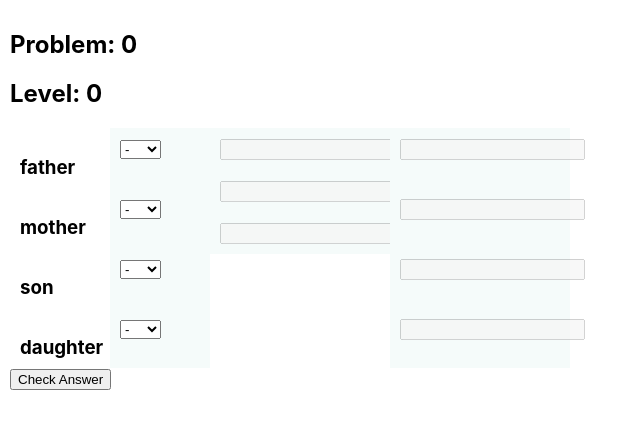
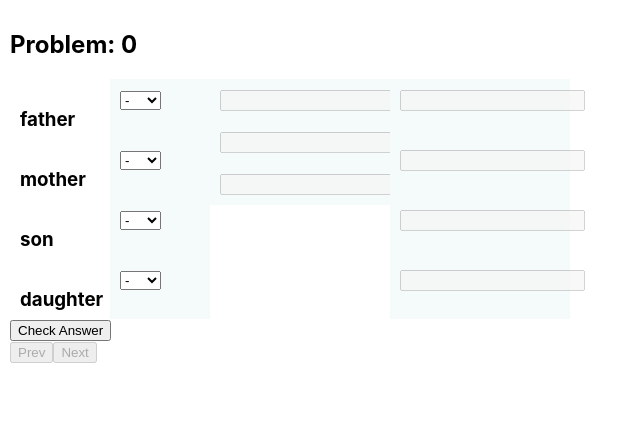
Before and after one commit to shafi-fiqh/inheritance, a React (Create React App) app in the folder ui/app/: page / in a window 1280 px wide. Shown: the top 428 px of the page, without its empty margins (0-640 px from the left). Built offline with nearby package versions, Linux system fonts and the light colour scheme.

Commit message:
Components, multiple problems with navigation (#54)
* Component refactor

* Components - multiple problems

* Fix prev / next disable logic

Co-authored-by: Salman Tariq <salman@epochapp.com>

```diff
--- a/ui/app/src/App.js
+++ b/ui/app/src/App.js
@@ -1,129 +1,54 @@
 import _ from 'lodash';
 
-import { levels } from './constants';
-import useProblems from './hooks/useProblems';
+import { useState } from 'react';
+
 import './App.css';
+
+import { Problem } from './components/components';
 
 import problemSet from './problems.json';
 
 // TODO: Is total shares for the last level an input? How will they know what to put there
 
 function App() {
-  const {
-    inheritors,
-    problem,
-    level,
-    basicShareInputProps,
-    updateBasicShareAnswers,
-    checkAnswers,
-    intermediateShareInputProps,
-    updateIntermediateShareAnswers,
-    finalShareInputProps,
-    updateFinalShareAnswers
-  } = useProblems(problemSet);
+  const [currentProblem, setCurrentProblem] = useState(0);
+  const [solvedProblems, setSolvedProblems] = useState({});
 
-  const inheritorsDisplay = _.map(inheritors, (inheritor, i) => (
-    // TODO: Extract into component
-    <div key={i} className="inheritor">
-      <h3> {inheritor.key}</h3>
-    </div>
-  ));
-
-  const onBasicSharesChange = (changedIndex, value) => {
-    const answers = _.map(basicShareInputProps, 'value');
-    answers[changedIndex] = value;
-    updateBasicShareAnswers(answers);
+  const onProblemSolved = (problemIndex) => {
+    setSolvedProblems({ ...solvedProblems, [problemIndex]: true });
   };
 
-  const basicShareDropdowns = _.map(basicShareInputProps, (input, i) => {
-    const style = {
-      backgroundColor: input.backgroundColor
-    };
-    return (
-      // TODO: Extract into component
-      <div key={i} className="basic-share-select" style={style}>
-        <select
-          value={input.value !== null ? input.value : '-'}
-          onChange={(e) => onBasicSharesChange(i, e.target.value)}
-        >
-          <option value="-">-</option>
-          <option value="1/2">1/2</option>
-          <option value="1/3">1/3</option>
-          <option value="1/4">1/4</option>
-          <option value="1/6">1/6</option>
-          <option value="1/8">1/8</option>
-          <option value="2/3">2/3</option>
-          <option value="U">U</option>
-        </select>
-      </div>
-    );
-  });
-
-  const onIntermediateSharesChange = (changedIndex, value) => {
-    const answers = _.map(intermediateShareInputProps, 'value');
-    answers[changedIndex] = value;
-    updateIntermediateShareAnswers(answers);
+  const goToPrevProblem = () => {
+    if (currentProblem > 0) {
+      setCurrentProblem(currentProblem - 1);
+    }
   };
 
-  const intermediateShareInputs = _.map(intermediateShareInputProps, (input, i) => {
-    const style = {
-      backgroundColor: input.backgroundColor,
-      height: `${input.size * 40}.px`,
-      paddingTop: `${input.size * 10}.px`,
-      paddingBottom: `${input.size * 10}.px`
-    };
-    const isDisabled = level < levels.TWO;
-    return (
-      // TODO: Extract into component
-      <div key={i} className="intermediate-share-input" style={style}>
-        <input
-          disabled={isDisabled}
-          type="number"
-          value={input.value}
-          onChange={(e) => onIntermediateSharesChange(i, e.target.value)}
-        />
-      </div>
-    );
-  });
-
-  const onFinalSharesChange = (changedIndex, value) => {
-    const answers = _.map(finalShareInputProps, 'value');
-    answers[changedIndex] = value;
-    updateFinalShareAnswers(answers);
+  const goToNextProblem = () => {
+    if (solvedProblems[currentProblem] && currentProblem + 1 < problemSet.length) {
+      setCurrentProblem(currentProblem + 1);
+    }
   };
 
-  const finalShareInputs = _.map(finalShareInputProps, (input, i) => {
-    const style = {
-      backgroundColor: input.backgroundColor
-    };
-    const isDisabled = level !== levels.THREE;
+  const problems = _.map(problemSet, (problem, i) => {
     return (
-      // TODO: Extract into component
-      <div key={i} className="final-share-input" style={style}>
-        <input
-          disabled={isDisabled}
-          type="number"
-          value={input.value}
-          onChange={(e) => onFinalSharesChange(i, e.target.value)}
-        />
+      <div key={i} style={{ display: currentProblem == i ? 'block' : 'none' }}>
+        <Problem problem={problem} onProblemSolved={() => onProblemSolved(i)} />
       </div>
     );
   });
 
   return (
     <div className="App">
-      <h2>Problem: {problem}</h2>
-      <h2>Level: {level}</h2>
-      <div className="problem-container">
-        {/* TODO: Extract into component */}
-        <div className="column">{inheritorsDisplay}</div>
-        <div className="column">{basicShareDropdowns}</div>
-        <div className="column">{intermediateShareInputs}</div>
-        <div className="column">{finalShareInputs}</div>
-      </div>
-      {/* TODO: Previous problem */}
-      <input type="button" value="Check Answer" onClick={checkAnswers} />
-      {/* TODO: Next problem */}
+      <h2>Problem: {currentProblem}</h2>
+      {problems}
+      <input type="button" value="Prev" onClick={goToPrevProblem} disabled={currentProblem === 0} />
+      <input
+        type="button"
+        value="Next"
+        onClick={goToNextProblem}
+        disabled={currentProblem === problemSet.length - 1 || !solvedProblems[currentProblem]}
+      />
     </div>
   );
 }
--- /dev/null
+++ b/ui/app/src/components/BasicShareSelect.jsx
@@ -0,0 +1,21 @@
+const BasicShareSelect = ({ index, value, bgColor, onSelect }) => {
+  return (
+    <div className="basic-share-select" style={{ backgroundColor: bgColor }}>
+      <select
+        value={value !== null ? value : '-'}
+        onChange={(e) => onSelect(index, e.target.value)}
+      >
+        <option value="-">-</option>
+        <option value="1/2">1/2</option>
+        <option value="1/3">1/3</option>
+        <option value="1/4">1/4</option>
+        <option value="1/6">1/6</option>
+        <option value="1/8">1/8</option>
+        <option value="2/3">2/3</option>
+        <option value="U">U</option>
+      </select>
+    </div>
+  );
+};
+
+export default BasicShareSelect;
--- /dev/null
+++ b/ui/app/src/components/FinalShareInput.jsx
@@ -0,0 +1,17 @@
+import { levels } from '../constants';
+
+const FinalShareInput = ({ index, bgColor, onChange, level, value }) => {
+  const isDisabled = level !== levels.THREE;
+  return (
+    <div className="final-share-input" style={{ backgroundColor: bgColor }}>
+      <input
+        disabled={isDisabled}
+        type="number"
+        value={value}
+        onChange={(e) => onChange(index, e.target.value)}
+      />
+    </div>
+  );
+};
+
+export default FinalShareInput;
--- /dev/null
+++ b/ui/app/src/components/Inheritor.jsx
@@ -0,0 +1,7 @@
+const Inheritor = ({ inheritor }) => (
+  <div className="inheritor">
+    <h3> {inheritor.key}</h3>
+  </div>
+);
+
+export default Inheritor
--- /dev/null
+++ b/ui/app/src/components/IntermediateShareInput.jsx
@@ -0,0 +1,25 @@
+import { levels } from '../constants';
+
+const IntermediateShareInput = ({ index, size, bgColor, onChange, value, level }) => {
+  const style = {
+    backgroundColor: bgColor,
+    height: `${size * 40}.px`,
+    paddingTop: `${size * 10}.px`,
+    paddingBottom: `${size * 10}.px`
+  };
+
+  const isDisabled = level < levels.TWO;
+
+  return (
+    <div key={index} className="intermediate-share-input" style={style}>
+      <input
+        disabled={isDisabled}
+        type="number"
+        value={value}
+        onChange={(e) => onChange(index, e.target.value)}
+      />
+    </div>
+  );
+};
+
+export default IntermediateShareInput;
--- /dev/null
+++ b/ui/app/src/components/Problem.jsx
@@ -0,0 +1,100 @@
+import _ from 'lodash';
+import { useEffect } from 'react';
+import { Inheritor, BasicShareSelect, IntermediateShareInput, FinalShareInput } from './components';
+import useProblem from '../hooks/useProblem';
+
+const Problem = ({ problem, onProblemSolved }) => {
+  const {
+    isProblemSolved,
+    inheritors,
+    level,
+    basicShareInputProps,
+    intermediateShareInputProps,
+    finalShareInputProps,
+    updateBasicShareAnswers,
+    updateIntermediateShareAnswers,
+    updateFinalShareAnswers,
+    checkAnswers
+  } = useProblem(problem);
+
+  useEffect(() => {
+    if (isProblemSolved) {
+      onProblemSolved();
+    }
+  }, [onProblemSolved, isProblemSolved]);
+
+  const inheritorsDisplay = _.map(inheritors, (inheritor, i) => (
+    <Inheritor key={inheritor.key} inheritor={inheritor} />
+  ));
+
+  const onBasicSharesChange = (changedIndex, value) => {
+    const answers = _.map(basicShareInputProps, 'value');
+    answers[changedIndex] = value;
+    updateBasicShareAnswers(answers);
+  };
+
+  const basicShareSelects = _.map(basicShareInputProps, (input, i) => {
+    return (
+      <BasicShareSelect
+        key={i}
+        index={i}
+        value={input.value}
+        bgColor={input.backgroundColor}
+        onSelect={onBasicSharesChange}
+      />
+    );
+  });
+
+  const onIntermediateSharesChange = (changedIndex, value) => {
+    const answers = _.map(intermediateShareInputProps, 'value');
+    answers[changedIndex] = value;
+    updateIntermediateShareAnswers(answers);
+  };
+
+  const intermediateShareInputs = _.map(intermediateShareInputProps, (input, i) => {
+    return (
+      <IntermediateShareInput
+        key={i}
+        index={i}
+        bgColor={input.backgroundColor}
+        size={input.size}
+        level={level}
+        value={input.value}
+        onChange={onIntermediateSharesChange}
+      />
+    );
+  });
+
+  const onFinalSharesChange = (changedIndex, value) => {
+    const answers = _.map(finalShareInputProps, 'value');
+    answers[changedIndex] = value;
+    updateFinalShareAnswers(answers);
+  };
+
+  const finalShareInputs = _.map(finalShareInputProps, (input, i) => {
+    return (
+      <FinalShareInput
+        key={i}
+        index={i}
+        level={level}
+        value={input.value}
+        bgColor={input.backgroundColor}
+        onChange={onFinalSharesChange}
+      />
+    );
+  });
+
+  return (
+    <>
+      <div className="problem-container">
+        <div className="column">{inheritorsDisplay}</div>
+        <div className="column">{basicShareSelects}</div>
+        <div className="column">{intermediateShareInputs}</div>
+        <div className="column">{finalShareInputs}</div>
+      </div>
+      <input type="button" value="Check Answer" onClick={checkAnswers} />
+    </>
+  );
+};
+
+export default Problem;
--- /dev/null
+++ b/ui/app/src/components/components.js
@@ -0,0 +1,7 @@
+import Inheritor from './Inheritor';
+import BasicShareSelect from './BasicShareSelect';
+import IntermediateShareInput from './IntermediateShareInput';
+import FinalShareInput from './FinalShareInput';
+import Problem from './Problem';
+
+export { Inheritor, BasicShareSelect, IntermediateShareInput, FinalShareInput, Problem };
--- a/ui/app/src/hooks/useProblems.js
+++ b/ui/app/src/hooks/useProblem.js
@@ -3,11 +3,10 @@ import { useState, useEffect } from 'react';
 
 import { answerColors, levels } from '../constants';
 
-const useProblems = (problems) => {
+const useProblem = (problem) => {
   const [level, setLevel] = useState(levels.ONE);
-  const [problemIndex, setProblemIndex] = useState(0);
   const [showResults, setShowResults] = useState(false);
-  const [problem, setProblem] = useState(problems[problemIndex]);
+  const [isProblemSolved, setIsProblemSolved] = useState(false);
 
   const [intermediateShareAnswers, setIntermediateShareAnswers] = useState(null);
   const [basicShareAnswers, setBasicShareAnswers] = useState(null);
@@ -23,11 +22,7 @@ const useProblems = (problems) => {
   const [problemData, setProblemData] = useState({});
 
   useEffect(() => {
-    setProblem(problems[problemIndex]);
-  }, [problems, problemIndex]);
-
-  useEffect(() => {
-    const normalizeInheritor = (index, inheritorKey) => {
+    const normalizeInheritor = (i, inheritorKey) => {
       return {
         key: inheritorKey,
         sharePool: inheritancePool[inheritorKey]
@@ -142,7 +137,7 @@ const useProblems = (problems) => {
       _.map(finalShareAnswers, (answer, i) => problemData.answers.final[i] == answer)
     );
     setAreFinalSharesCorrect(areCorrect);
-  }, [finalShareAnswers, problem, problemData]);
+  }, [finalShareAnswers, problemData]);
 
   const checkAnswers = () => {
     if (areBasicSharesCorrect && level === levels.ONE) {
@@ -155,10 +150,9 @@ const useProblems = (problems) => {
       areFinalSharesCorrect &&
       level === levels.THREE
     ) {
+      setIsProblemSolved(true);
+      // setSolvedProblems(_.assign(solvedProblems, { [problemIndex]: true }));
       alert('Success');
-      // setShowResults(false)
-      // setProblemIndex(problemIndex + 1)
-      // setLevel(levels.ONE)
     }
     setShowResults(true);
   };
@@ -179,8 +173,8 @@ const useProblems = (problems) => {
   };
 
   return {
+    isProblemSolved,
     inheritors: problemData?.inheritorsSortedBySharePool,
-    problem: problemIndex,
     level,
     basicShareInputProps,
     intermediateShareInputProps,
@@ -192,4 +186,4 @@ const useProblems = (problems) => {
   };
 };
 
-export default useProblems;
+export default useProblem;
--- a/ui/app/src/problems.json
+++ b/ui/app/src/problems.json
@@ -1,4 +1,41 @@
 [
+  {
+    "problem": {
+      "mother": "0",
+      "son": "0",
+      "father": "0",
+      "daughter": "0"
+    },
+    "basic_shares": {
+      "father": "1/6",
+      "mother": "1/6",
+      "son": "U",
+      "daughter": "U"
+    },
+    "intermediate_shares": {
+      "inheritance_pool": {
+        "father": "pool_1",
+        "mother": "pool_2",
+        "son": "pool_3",
+        "daughter": "pool_3",
+        "remainder": "pool_4",
+        "total_shares": "pool_5"
+      },
+      "share_pool": {
+        "pool_1": 1,
+        "pool_2": 1,
+        "pool_3": 4,
+        "pool_4": 0,
+        "pool_5": 6
+      }
+    },
+    "final_shares": {
+      "father": "3",
+      "mother": "3",
+      "son": "8",
+      "daughter": "4"
+    }
+  },
   {
     "problem": {
       "mother": "0",
```
